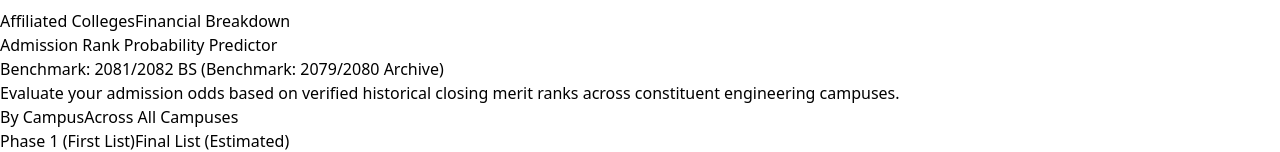
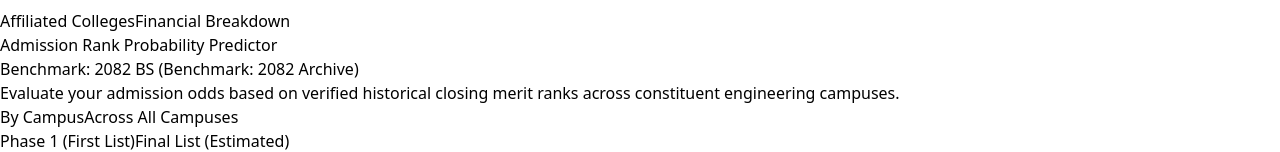
Before and after one commit to Dszae/ioe-admission-guide, a React (Vite) app: page / in a window 1280 px wide. Shown: the part 4919-5071 px from the top of the page. Built offline with nearby package versions, Linux system fonts and the light colour scheme.

Commit message:
docs(data): update historical archive references to 2082 BS

```diff
--- a/src/components/Footer.jsx
+++ b/src/components/Footer.jsx
@@ -48,7 +48,7 @@ export default function Footer({ isDark }) {
 
         <div className="flex flex-col sm:flex-row justify-between items-center gap-3 text-slate-600 dark:text-slate-400 text-xs pt-2">
           <p>
-            © {new Date().getFullYear()} IOE Admission Hub. Historical data referenced from IOE Archives (2079/2080 BS).
+            © {new Date().getFullYear()} IOE Admission Hub. Historical data referenced from IOE Archives (2082 BS).
           </p>
           <p className="flex items-center gap-2">
             <span>Built by</span>
--- a/src/data/admissionData.js
+++ b/src/data/admissionData.js
@@ -3,7 +3,7 @@
  *
  * Provenance & Verification:
  * - Data Source: Institute of Engineering (IOE), Tribhuvan University
- * - Official Reference: IOE Entrance Examination Information Booklet & Historical Closing Rank Archives (2079/2080 BS)
+ * - Official Reference: IOE Entrance Examination Information Booklet & Historical Closing Rank Archives (2082 BS)
  * - Academic Cycle: Undergraduate B.E. / B.Arch Entrance & Admissions
  * - Last Verified: October 2026
  *
@@ -12,7 +12,7 @@
  */
 
 export const ADMISSION_METADATA = {
-  academicYear: "2081/2082 BS (Benchmark: 2079/2080 Archive)",
+  academicYear: "2082 BS (Benchmark: 2082 Archive)",
   governingBody: "Institute of Engineering (IOE), Tribhuvan University",
   examFormat: "Computer Based Test (CBT)",
   totalMarks: 140,
```
Also changed, not shown: public/llms.txt, 1 other file (tests, documents, lock files or other folders).
